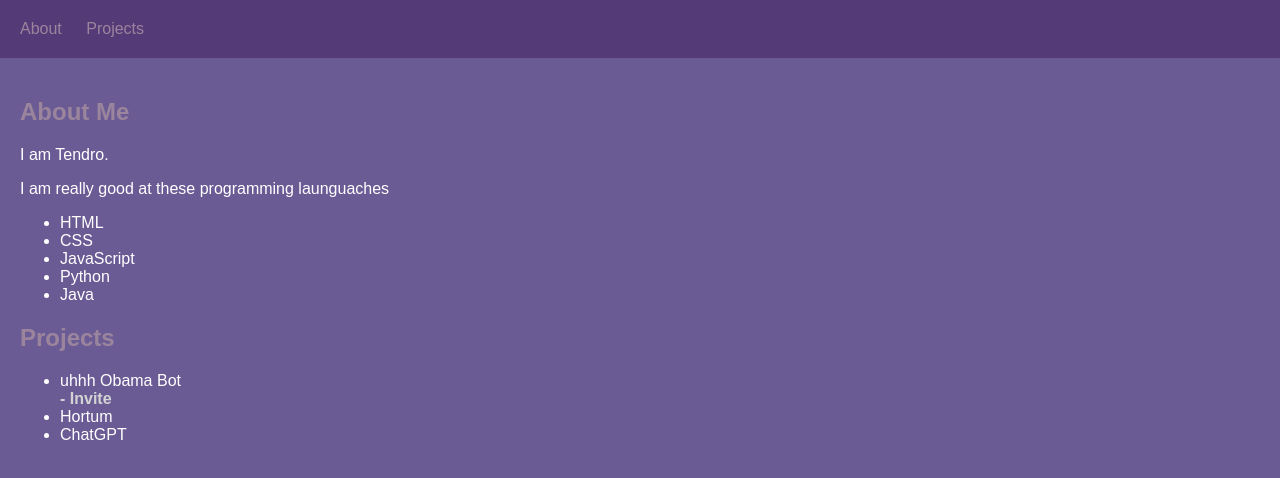
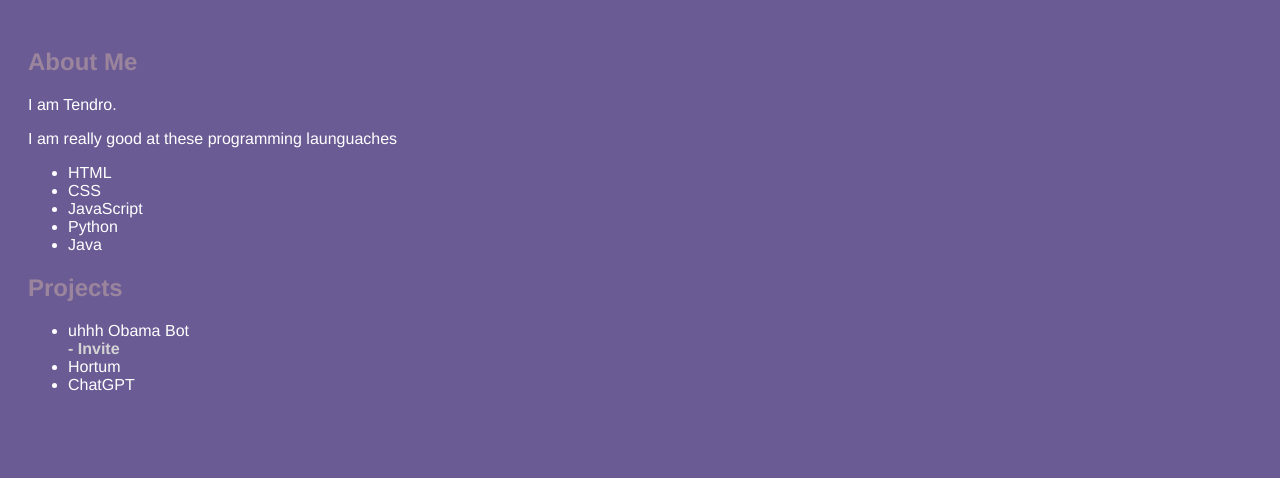
Before and after one commit to ten-dro/ten-dro.github.io, a plain HTML site: page index.html in a window 1280 px wide. Drawn offline with Linux system fonts and the light colour scheme.

Commit message:
fortnite ballls

```diff
--- a/index.html
+++ b/index.html
@@ -6,13 +6,6 @@
   </head>
 
   <body>
-    <header>
-      <nav>
-        <a href="#about">About</a>
-        <a href="#projects">Projects</a>
-      </nav>
-    </header>
-
     <main>
       <section id="about">
         <h1>About Me</h1>
--- a/style.css
+++ b/style.css
@@ -1,45 +1,21 @@
 body {
-  font-family: Arial, sans-serif;
-  margin: 0;
-  padding: 0;
-  background-color: #6b5b95; /* purple background color */
-  color: #fff; /* white text color */
-}
-
-header {
-  background-color: #543a77; /* dark purple background color */
-  padding: 20px;
-}
-
-nav a {
+  font-family: "Helvetica Neue", Helvetica, Arial, sans-serif;
+  background-color: #6b5b95;
   color: #fff;
-  text-decoration: none;
-  margin-right: 20px;
 }
 
 main {
   padding: 20px;
 }
 
-section {
-  margin-bottom: 20px;
-}
-
-/* other purple-themed styling */
 h1,
 h2,
 h3 {
-  color: #9b859d; /* light purple text color */
+  color: #9b859d;
 }
 
-a:link,
-a:visited {
-  color: #9b859d; /* light purple text color */
-}
-
-a:hover,
-a:active {
-  color: #fff; /* white text color */
+a:link {
+  color: #9b859d;
 }
 
 #men {
```
